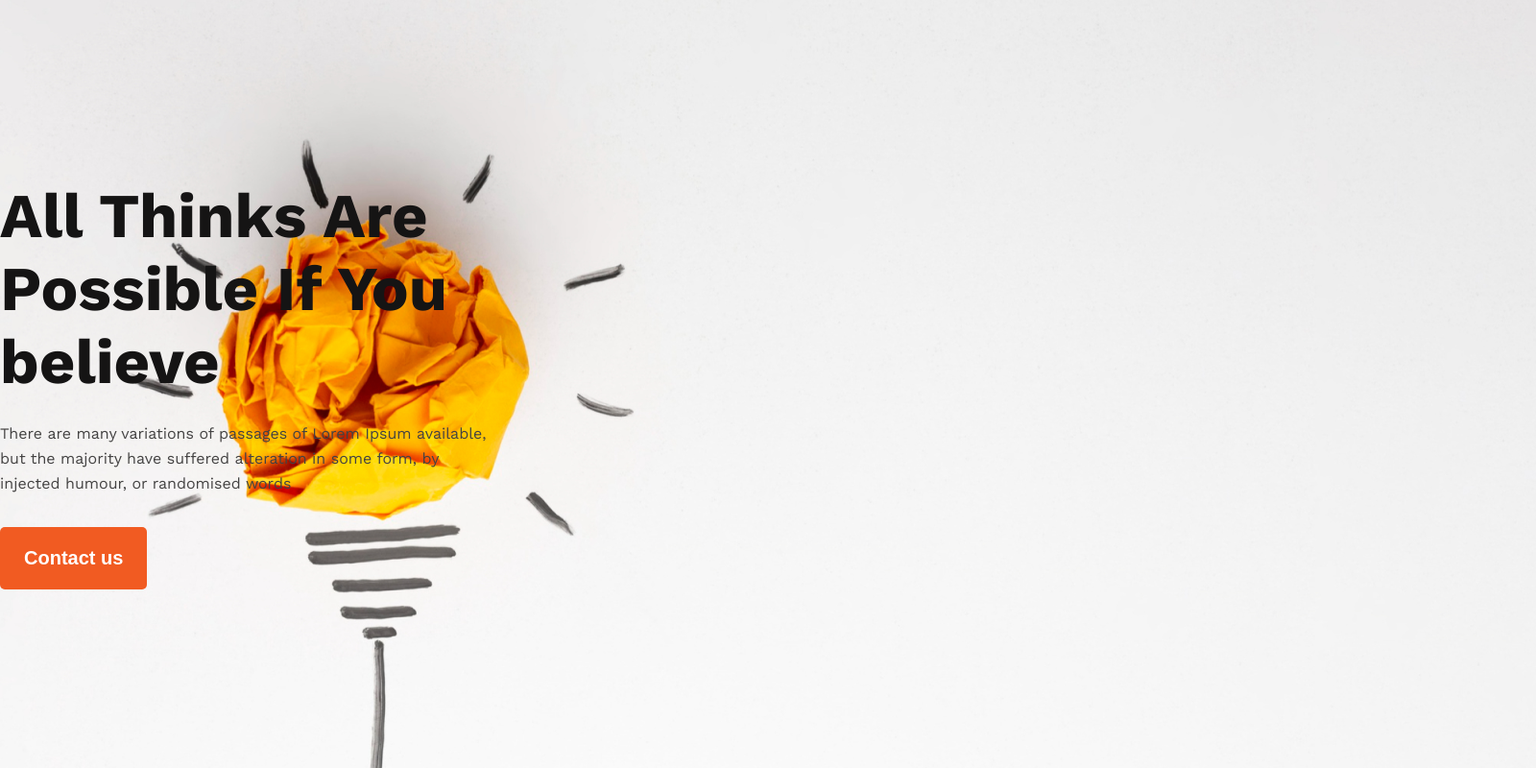
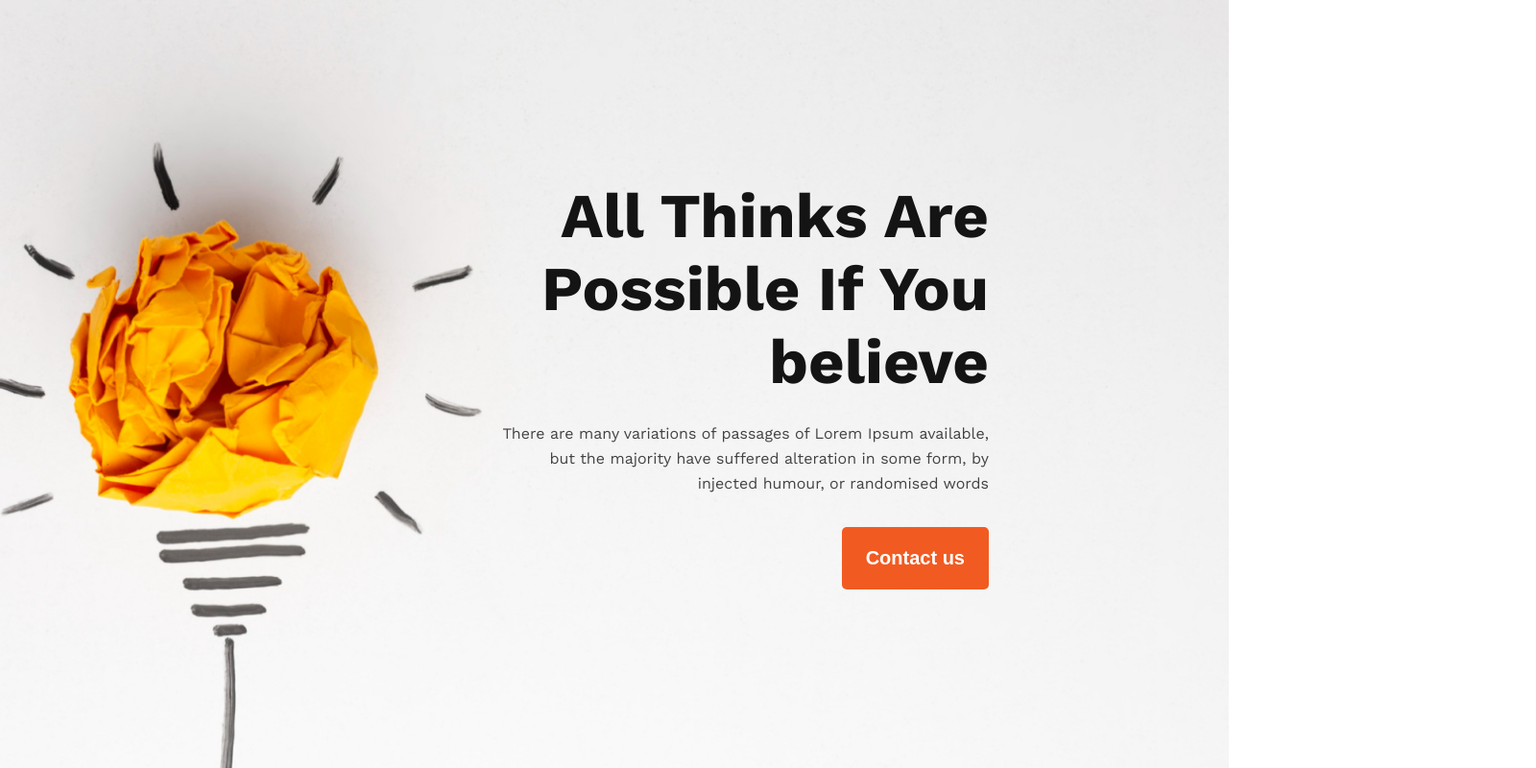
Before and after one commit to ashikch25111/portfolio-web-dev, a plain HTML site: page index.html in a window 1280 px wide. Shown: the top 800 px of the page at 96% size, 1600 px wide, since content can reach past the window. Drawn offline with nearby package versions, Linux system fonts and the light colour scheme.

Commit message:
fixed hero section issue

```diff
--- a/style.css
+++ b/style.css
@@ -17,9 +17,8 @@ body{
 /* main style */
 
 .hero{
-    width: 1600px;
-    height: 100vh;
-    margin: 0 auto;
+    width: 100%;
+    min-height: 100vh;
      background: url(images/banner/banner1.png);
     background-size: cover;
     background-position: center;
@@ -27,13 +26,20 @@ body{
 
     display: flex;
     align-items: center;
-    /* padding-right: 230px; */
+    padding-right: 230px;
 
 }
-
+.hero-container{
+    width: 100%;
+    max-width: 1140px;
+    margin: 0px auto;
+    padding: 0px 20px;
+    display: flex;
+    justify-content: flex-end;
+}
 .hero-content{
   max-width: 525px;
-  margin-left: auto;
+  text-align: right;
 }
 
 .hero-content h1{
```
